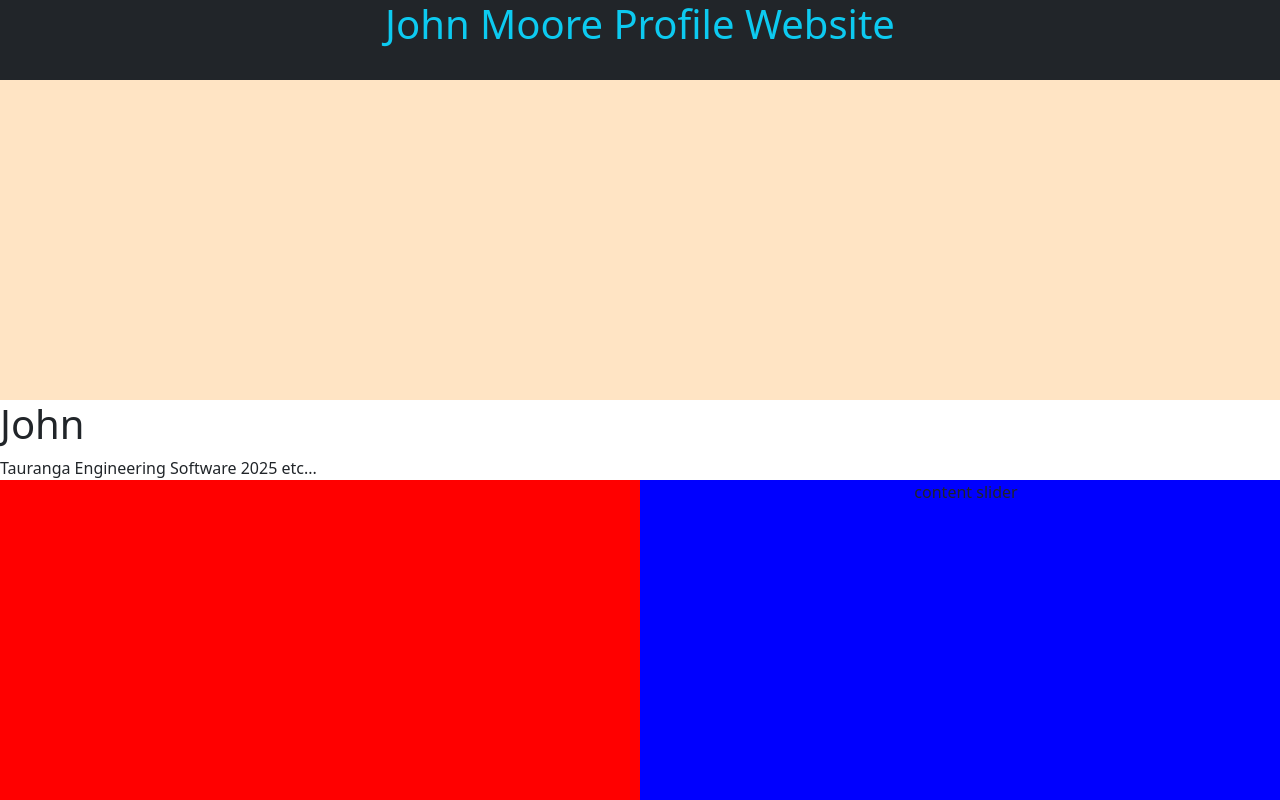
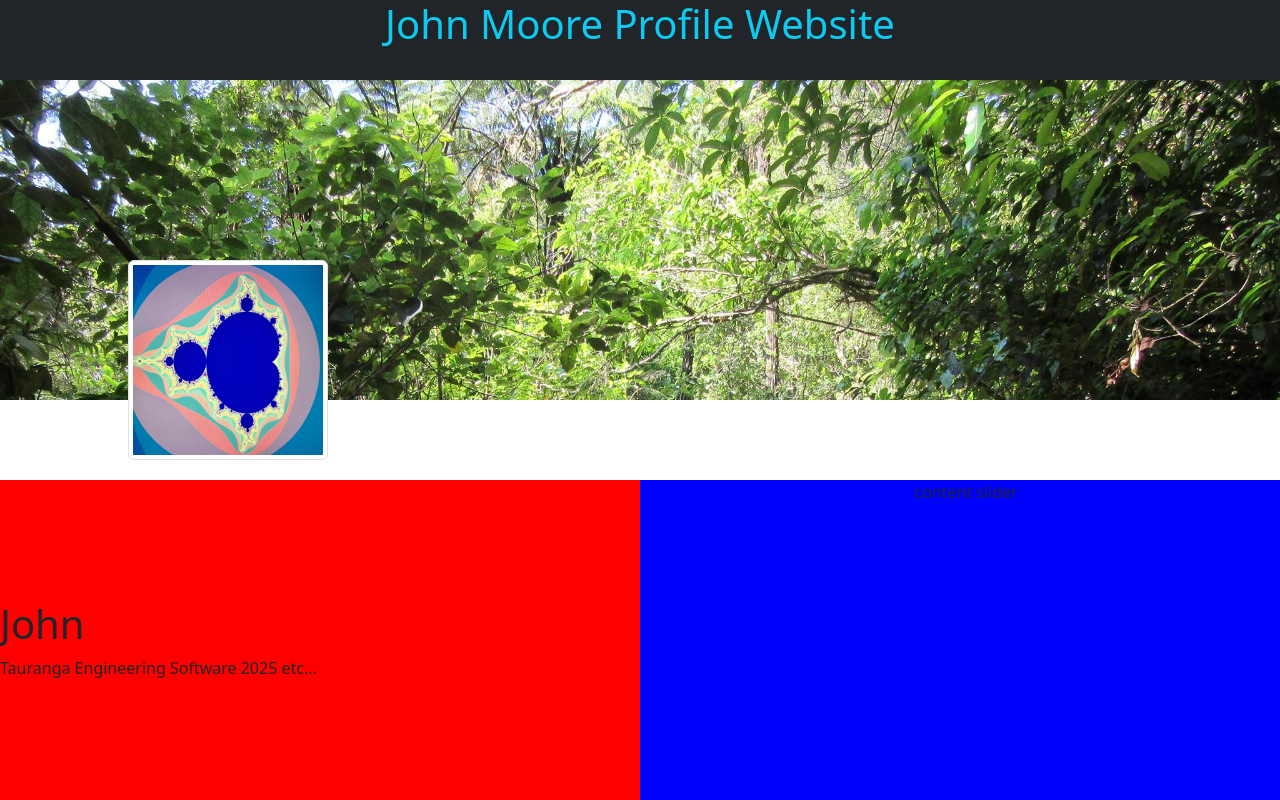
Before and after one commit to John-Moore-UOA/Profile-Website, a React (Vite) app: page / in a window 1280 px wide. Shown: the top 800 px of the page. Built offline with nearby package versions, Linux system fonts and the light colour scheme.

Commit message:
profile and headerimage layout

```diff
--- a/src/Header/Header.jsx
+++ b/src/Header/Header.jsx
@@ -1,11 +1,19 @@
 import ProfileNamespace from "./ProfileNamespace";
 import TopBar from "./TopBar";
+import "./headerstyles.css";
+import backgroundImage from "../assets/trail-background.jpg";
 
 function Header() {
   return (
     <>
       <TopBar />
-      <div className="profile-background-img"></div>
+      <div className="profile-background-img">
+        <img
+          src={backgroundImage}
+          className="header-background-img"
+          alt="..."
+        />
+      </div>
       <ProfileNamespace />
       {/* basic details like name location, studying, expected graduation, gpa? */}
     </>
--- a/src/Header/ProfileNamespace.jsx
+++ b/src/Header/ProfileNamespace.jsx
@@ -1,7 +1,10 @@
+import profilePicture from "../assets/profile-picture.jpg";
+
 function ProfileNamespace() {
   return (
     <>
       <div className="header-namespace">
+        <img src={profilePicture} class="img-thumbnail" alt="..." />
         <h1>John</h1>
         <p>Tauranga Engineering Software 2025 etc...</p>
       </div>
--- /dev/null
+++ b/src/Header/headerstyles.css
@@ -0,0 +1,49 @@
+*{
+  margin: 0;
+  padding: 0;
+}
+
+.profile-background-img {
+  height : 40vh;
+  width: 100%;
+  margin: 0;
+  padding: 0;
+
+  background-color: beige;
+}
+
+.header-namespace {
+
+  position: relative;
+  height : 10vh;
+  width: 100%;
+
+  z-index: 2;
+  background-color: white;
+}
+
+.top-bar {
+  height : 10vh;
+  text-align: center;
+}
+
+.img-thumbnail {
+  top: -140px;
+  width: 200px;
+  height: 150px;
+  position: relative;
+  display: inline-block;
+  overflow: hidden;
+  margin-left: 10%;
+
+  border: 10px solid black;
+
+}
+
+.header-background-img {
+  width: 100%;
+  margin: 0;
+  padding: 0;
+
+  background-color: beige;
+}
--- a/src/styles.css
+++ b/src/styles.css
@@ -9,29 +9,6 @@
   width: 100vw;
 }
 
-.top-bar {
-  height : 10vh;
-  text-align: center;
-}
-
-.profile-background-img {
-  height : 40vh;
-  width: 100%;
-  margin: 0;
-  padding: 0;
-
-  background-color: bisque;
-}
-
-.header-namespace {
-
-  position: relative;
-  height : 10vh;
-  width: 100%;
-
-  z-index: 2;
-  background-color: white;
-}
 
 .body-sidebar {
   height: 70vh;
```
Also changed, not shown: src/assets/profile-picture.jpg (added), src/assets/trail-background.jpg (added).
